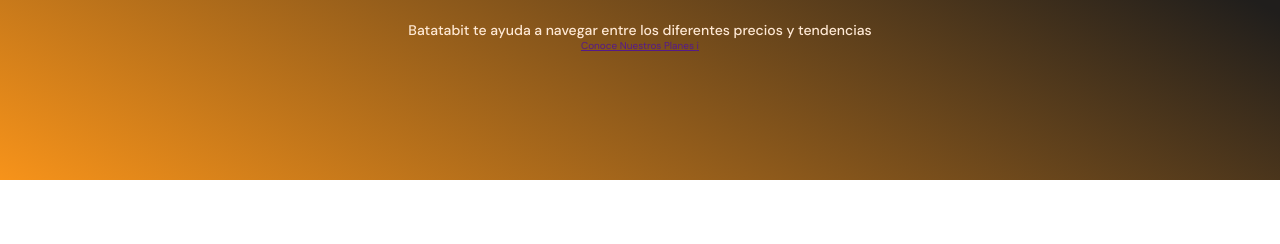
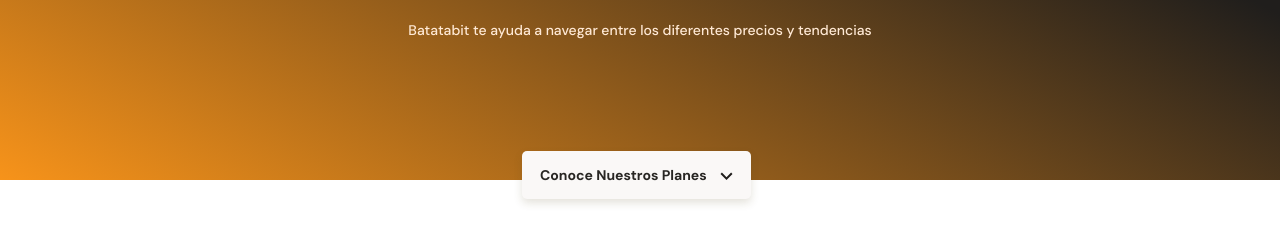
Before and after one commit to lavitzwind/MobileFirst-BataBit, a plain HTML site: page index.html in a window 1280 px wide. Shown: the part 154-398 px from the top of the page. Drawn offline with Linux system fonts and the light colour scheme.

Commit message:
ending header

```diff
--- a/index.html
+++ b/index.html
@@ -15,7 +15,7 @@
         <div class="header-title___container">
             <h1>La próxima revolución en el intercambio de criptomonedas.</h1>
             <p>Batatabit te ayuda a navegar entre los diferentes precios y tendencias</p>
-            <a href="" class="header-button">Conoce Nuestros Planes <span>i</span></a>
+            <a href="" class="header-button">Conoce Nuestros Planes <span></span></a>
         </div>
     </header>
     <main>
--- a/styles.css
+++ b/styles.css
@@ -72,3 +72,31 @@ header img {
     line-height: 1.8rem;
     color: var(--soft-orange);
 }
+
+.header-title___container .header-button {
+    position: absolute;
+    left: calc(50% - 118px);
+    top: 270px;
+    display: block;
+    margin-top: 35px;
+    padding: 15px;
+    width: 229px;
+    height: 48px;
+    background-color: var(--off-white);
+    /*Shadow*/
+    box-shadow: 0px 4px 8px rgba(89, 73, 30, 0.16);
+    border: none;
+    border-radius: 5px;
+    font-size: 1.4rem;
+    font-weight: bold;
+    text-decoration: none;
+    color: var(--black);
+}
+
+.header-button span {
+    display: inline-block;
+    width: 13px;
+    height: 8px;
+    margin-left: 10px;
+    background-image: url("./assets/icons/down-arrow.svg");
+}
```
